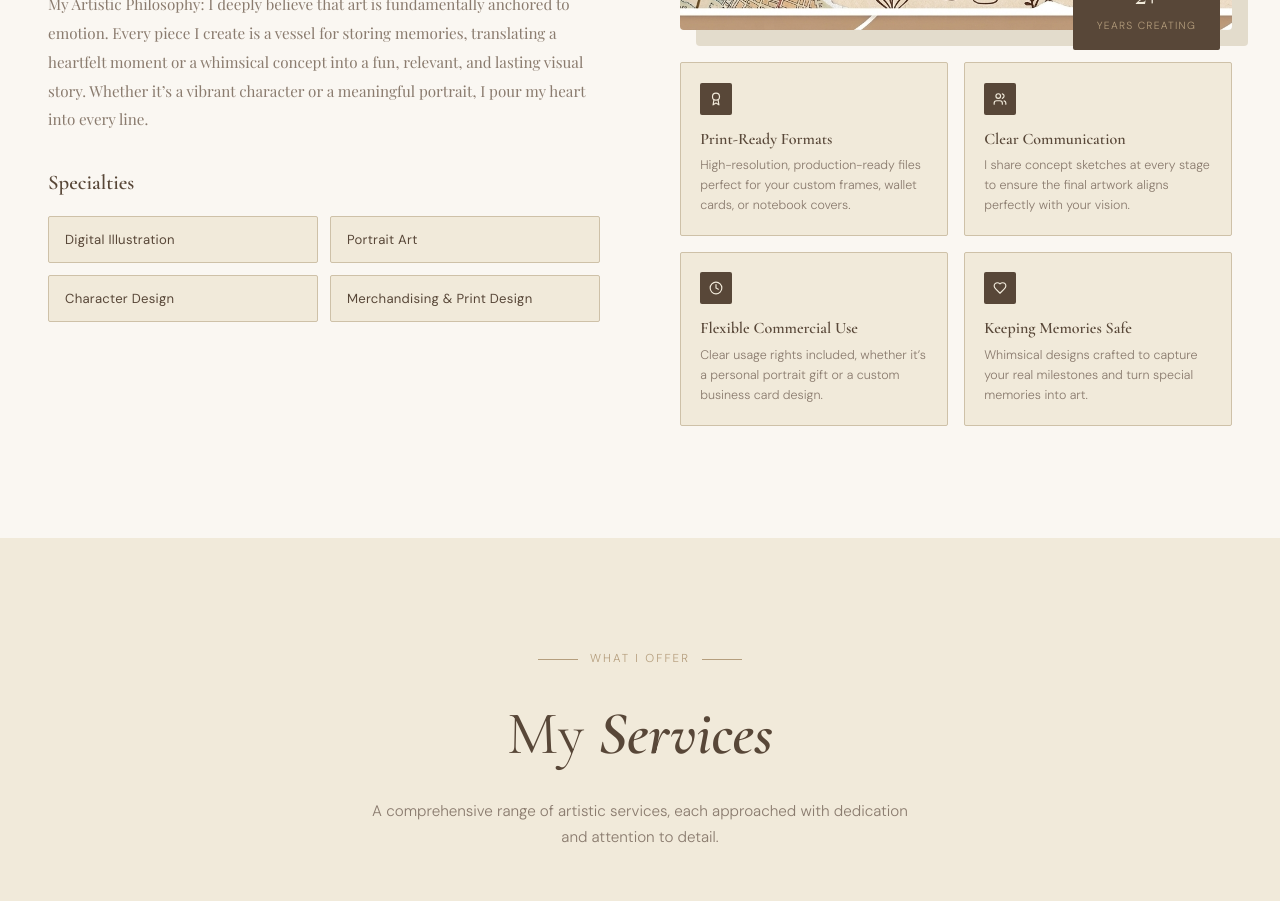
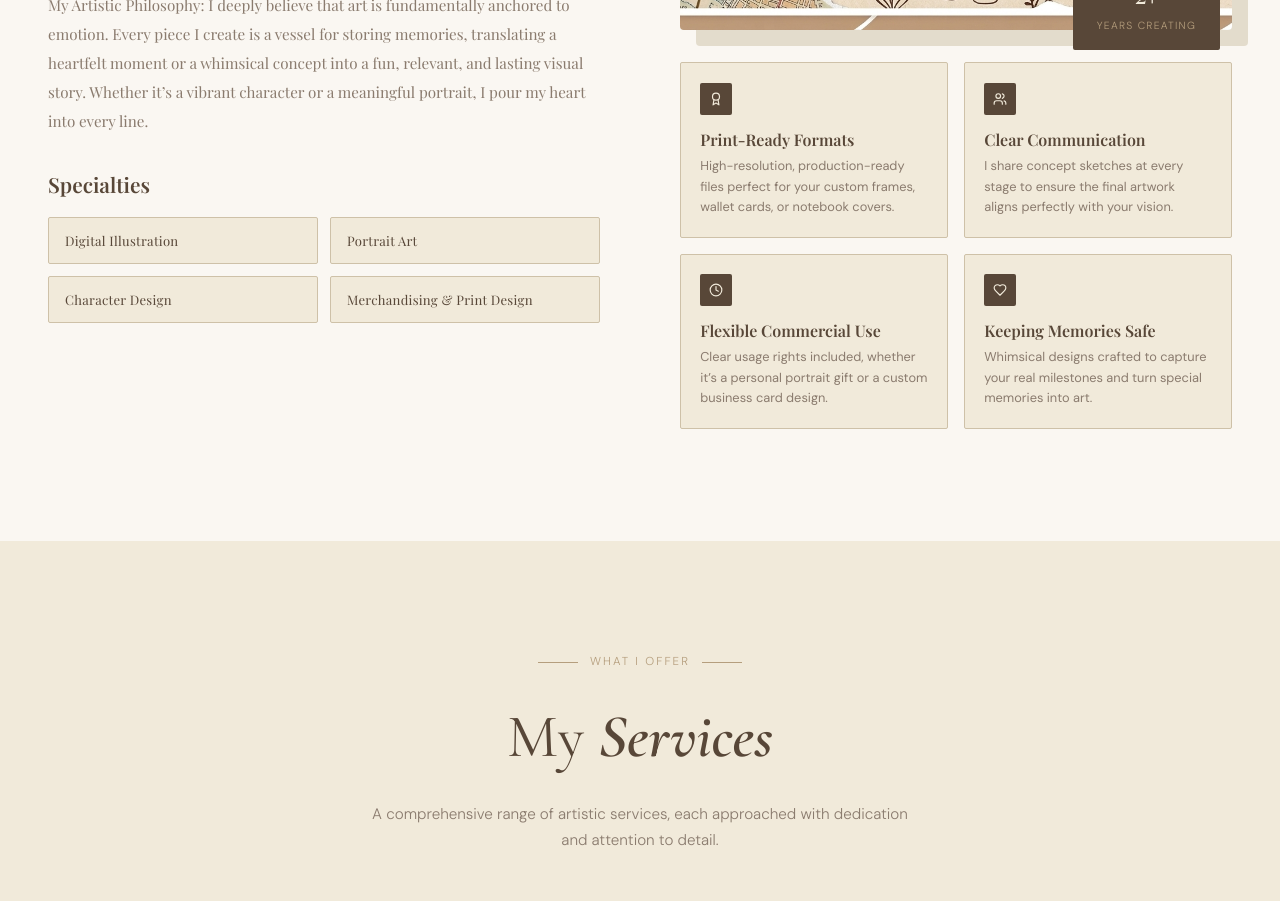
Before and after one commit to akashdeepsingh283/Suha_Illustrates, a React (Vite) app in the folder frontend/: page / in a window 1280 px wide. Shown: the part 2980-3881 px from the top of the page. Built offline with nearby package versions, Linux system fonts and the light colour scheme; no server answers; a web font is replaced by a local one.

Commit message:
Update About.tsx

```diff
--- a/frontend/src/components/About.tsx
+++ b/frontend/src/components/About.tsx
@@ -44,10 +44,10 @@ const About: React.FC = () => {
 
             {/* Specialties */}
             <div>
-              <h3 style={{ fontFamily: 'Cormorant Garamond, serif', fontSize: '1.3rem', fontWeight: 600, color: 'var(--mahogany)', marginBottom: '1rem' }}>
+              <h3 style={{ fontFamily: 'Playfair Display, serif', fontSize: '1.3rem', fontWeight: 600, color: 'var(--mahogany)', marginBottom: '1rem' }}>
                 Specialties
               </h3>
-              <div className="grid grid-cols-2 gap-3">
+              <div className="font-playfair grid grid-cols-2 gap-3">
                 {['Digital Illustration', 'Portrait Art', 'Character Design', 'Merchandising & Print Design'].map((skill) => (
                   <div
                     key={skill}
@@ -57,7 +57,7 @@ const About: React.FC = () => {
                       borderRadius: 2,
                       fontSize: '0.82rem',
                       color: 'var(--mahogany)',
-                      fontFamily: 'DM Sans, sans-serif',
+                      fontFamily: 'Playfair Display, sans-serif',
                       fontWeight: 400,
                       letterSpacing: '0.02em',
                       backgroundColor: 'var(--vanilla)',
@@ -144,8 +144,8 @@ const About: React.FC = () => {
                   >
                     <a.icon size={14} color="var(--vanilla)" />
                   </div>
-                  <h4 style={{ fontFamily: 'Cormorant Garamond, serif', fontSize: '1rem', fontWeight: 600, color: 'var(--mahogany)', marginBottom: 4 }}>{a.title}</h4>
-                  <p style={{ fontSize: '0.78rem', color: 'var(--text-muted)', fontFamily: 'DM Sans, sans-serif', fontWeight: 300 }}>{a.description}</p>
+                  <h4 style={{ fontFamily: 'Playfair Display, serif', fontSize: '1rem', fontWeight: 600, color: 'var(--mahogany)', marginBottom: 4 }}>{a.title}</h4>
+                  <p style={{ fontSize: '0.8rem', color: 'var(--text-muted)', fontFamily:  "DM Sans, sans-serif", fontWeight: 400 }}>{a.description}</p>
                 </div>
               ))}
             </div>
```
